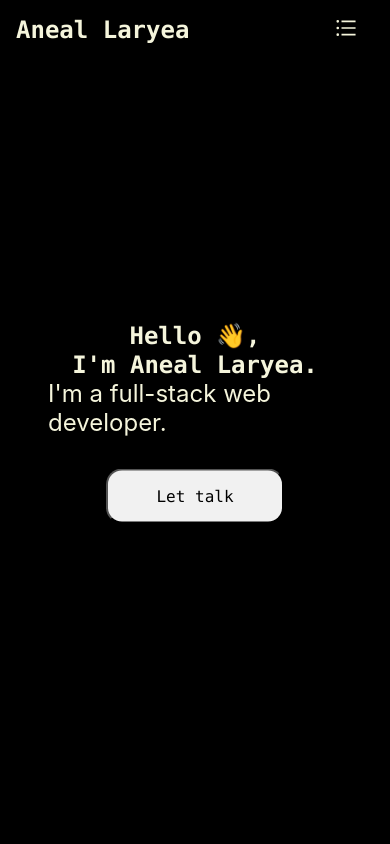
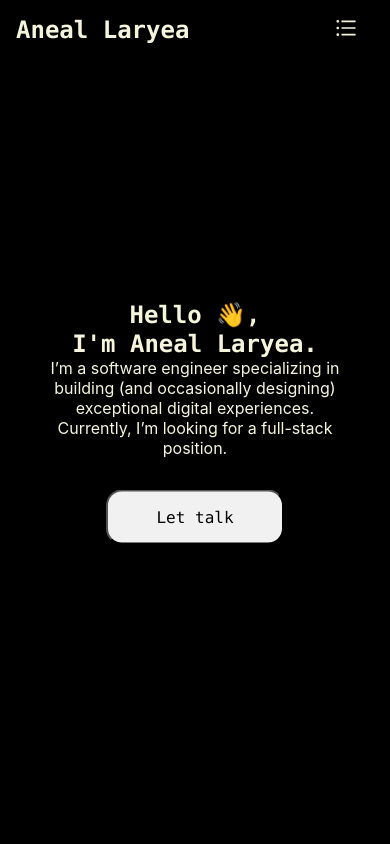
Before and after one commit to aneallaryea100/aneallaryea, a React (Create React App) app: page / in a window 390 px wide. Shown: the top 844 px of the page. Built offline with nearby package versions, Linux system fonts and the light colour scheme.

Commit message:
Update project and welcome section

```diff
--- a/src/component/about/about.jsx
+++ b/src/component/about/about.jsx
@@ -37,7 +37,7 @@ function About() {
           </div>
 
           <a href="https://docs.google.com/document/d/13TzaREufesZA7KSEc-5XRk5xl2ltWEwOckuljC9Z6Kg/edit?usp=sharing" target="_blank" download="Aneallaryea.pdf" className='cvlink'  rel='noreferrer'>
-              Curriculum vitae📃
+              Resume📃
           </a>
       </div>
     </div>
--- a/src/component/welcome/welcome.css
+++ b/src/component/welcome/welcome.css
@@ -139,6 +139,15 @@
 .breakName {
   display: block;
 }
+
+.paragraphtext {
+  display: flex;
+  justify-content: center;
+  align-items: center;
+  font-size: 1em;
+  text-align: center;
+  line-height: normal;
+}
 }
 
 
--- a/src/component/welcome/welcome.jsx
+++ b/src/component/welcome/welcome.jsx
@@ -6,7 +6,7 @@ export default function Welcome() {
     <div className='welcomeContainer' id='welcome'>
       <div className='aneal'>
       <h1 className='nametext'><code>Hello <span class="wave">👋</span>,<br className='breakName'/>  I'm Aneal Laryea.</code></h1>
-      <p className='paragraphtext'>I'm a full-stack web developer.</p>
+      <p className='paragraphtext'>I’m a software engineer specializing in building (and occasionally designing) exceptional digital experiences. Currently, I’m looking for a full-stack position.</p>
       <button className='talkbtn' type='button'><code><a href="mailto:aneallaryea100@gmail.com" target="_blank" rel="noreferrer" className='talklink'>Let talk</a></code></button>
       </div>
     </div>
--- a/src/data/projectData.js
+++ b/src/data/projectData.js
@@ -3,7 +3,7 @@ const projectData = [
         id: 1,
         name: 'TAL-ART CONFERENCE',
         description: 'The webpage displays information about venues, speakers and events of a conference. The speaker section of the webpage is built dynamically with JavaScript. ',
-        image: 'https://media.licdn.com/dms/image/C4E2DAQFVS9kSRVnvgA/profile-treasury-image-shrink_800_800/0/1662128987970?e=1673096400&v=beta&t=IAJaK0tx011c3JH-HewAolGKSq58D6P8UzwtRHl6qRY',
+        image: 'https://github.com/aneallaryea100/Capstone/blob/capstone/asset/image/newtarlartss.png?raw=true',
         livedemo: 'https://aneallaryea100.github.io/Capstone/#',
         github: 'https://github.com/aneallaryea100/Capstone/tree/capstone',
         technologies: ['HTML', 'CSS', 'JavaScript']
@@ -11,8 +11,8 @@ const projectData = [
     {
         id: 2,
         name: 'Solovino Tv Show',
-        description: 'This web application allows the user to like and comment on a movie. Movies displayed on the UI are being fetched from an API.',
-        image: 'https://media.licdn.com/dms/image/C4E2DAQGGhR5EhkQeeg/profile-treasury-image-shrink_800_800/0/1662484653790?e=1673100000&v=beta&t=c1Xy7p6njMjbSRksFDRppvpW5RcxQ9WV8Uu2-uFknfg',
+        description: 'This web application allows the user to like and comment on a movie. Movies displayed on the UI are being fetched from an API. This is a pair programming project built in collaboration with Diego Mero. I worked on the home section and the like functionality.',
+        image: 'https://github.com/DiegoMero/javascript-capstone/blob/dev/src/images/solotvnew.png?raw=true',
         livedemo: 'https://diegomero.github.io/javascript-capstone/dist/',
         github: 'https://github.com/DiegoMero/javascript-capstone',
         technologies: ['HTML', 'CSS', 'JavaScript']
@@ -39,7 +39,7 @@ const projectData = [
         id: 5,
         name: 'Math-Magician',
         description: 'This project is about using calculators. It is a project aimed at teaching microverse student how to implement react functionality. It is a single app application with a Home section, calculator section and Quote section.',
-        image: 'https://github.com/aneallaryea100/Math-Magicians/raw/testing/src/images/magicmath.png',
+        image: 'https://github.com/aneallaryea100/Math-Magicians/raw/testing/src/images/mathtatenda.png',
         livedemo: 'https://cool-mochi-15892a.netlify.app/',
         github: 'https://github.com/aneallaryea100/Math-Magicians/tree/testing',
         technologies: ['HTML','CSS','React']
@@ -47,7 +47,7 @@ const projectData = [
     {
         id: 6,
         name: 'Spaces Travelers Hub',
-        description: 'A web application, build with React and Redux, that allows users to book rockets and join selected space missions. This is a pair programming project built with Vannesa Bonito and I. I worked on the missions section of the project.',
+        description: 'A web application, build with React and Redux, that allows users to book rockets and join selected space missions. This is a pair programming project built in collaboration with Vannesa Bonito. I worked on the missions section of the project.',
         image: 'https://s3.amazonaws.com/poly-screenshots.angel.co/Project/17/1349320/bf17b4403475e70bb2597ed843ace679-original.JPG',
         livedemo: 'https://poetic-truffle-186148.netlify.app/',
         github: 'https://github.com/VaneCode/SpaceTravelers',
```
